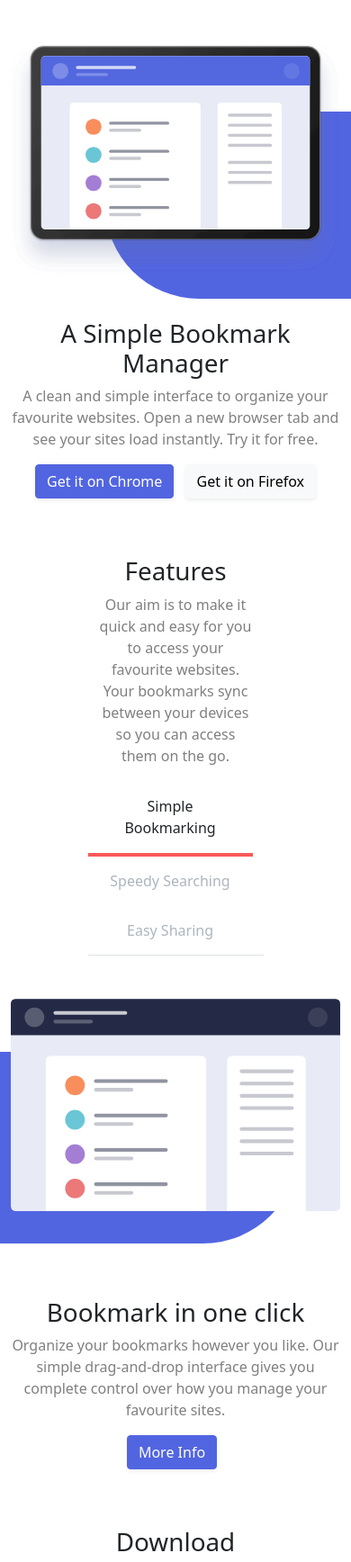
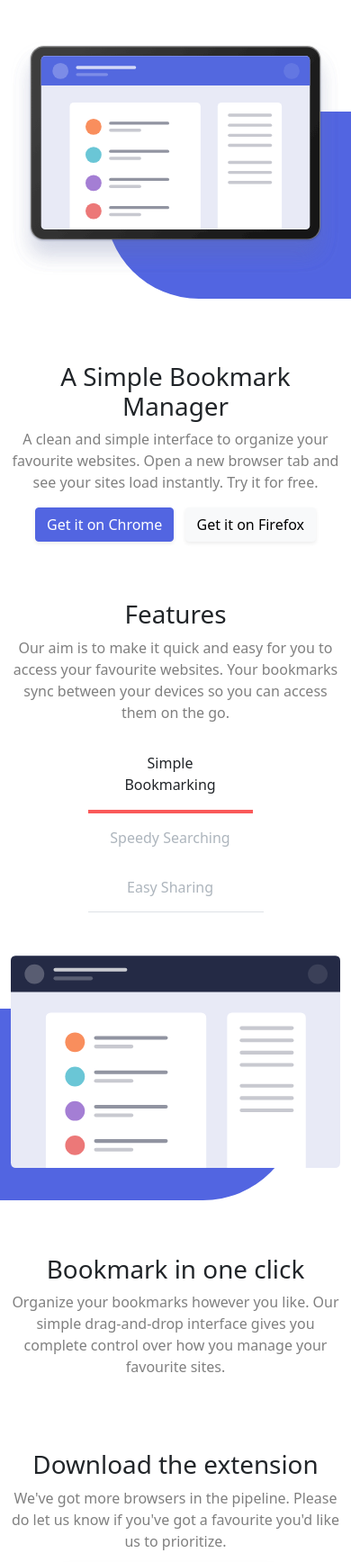
Before and after one commit to qfluis/ITAcademy_S2_BOOTSTRAP, a website: page index.html in a window 390 px wide. Shown: the part 58-1794 px from the top of the page at 90% size. Drawn offline with nearby package versions, Linux system fonts and the light colour scheme; files that its build step writes are made by us from their sources.

Commit message:
Ejercicio 5 IN PROGRESS

```diff
--- a/index.html
+++ b/index.html
@@ -51,7 +51,7 @@
         <!-- FRONT PAGE -->
         <section class="container mt-5">
             <div class="row justify-content-center align-items-center">
-                <section class="col-12 col-lg-6 order-2 order-lg-1 mb-3 text-center text-lg-start">
+                <section class="col-12 col-lg-6 order-2 order-lg-1 mb-3 mt-5 mt-lg-0 text-center text-lg-start">
                     <h1>A Simple Bookmark Manager</h1>
                     <p class="text-black-50">A clean and simple interface to organize your favourite websites. Open a
                         new browser tab and see your sites load instantly. Try it for free.</p>
@@ -73,7 +73,7 @@
         <!-- FEATURES -->
         <section class="container text-center mt-5">
             <div class="row justify-content-center">
-                <div class="col-6">
+                <div class="col-lg-6">
                     <a name="features"></a>
                     <h1>Features</h1>
                     <p class="text-black-50">Our aim is to make it quick and easy for you to access your favourite
@@ -116,7 +116,7 @@
                                     drag-and-drop interface gives you complete control over how you manage your
                                     favourite sites.</p>
                                 <div>
-                                    <button type="button" class="btn btn-primary shadow-sm me-2">More Info</button>
+                                    <button type="button" class="btn btn-primary shadow-sm me-2 d-none d-lg-block">More Info</button>
 
                                 </div>
                             </section>
@@ -138,7 +138,7 @@
                                 <p class="text-black-50">Our powerful search feature will help you find saved sites in
                                     no time at all. No need to trawi through all of your bookmarks.</p>
                                 <div>
-                                    <button type="button" class="btn btn-primary shadow-sm me-2">More Info</button>
+                                    <button type="button" class="btn btn-primary shadow-sm me-2 d-none d-lg-block">More Info</button>
 
                                 </div>
                             </section>
@@ -160,7 +160,7 @@
                                 <p class="text-black-50">Easily share your bookmarks and collections with other. Create
                                     a shareable link that you can send at the click of a button.</p>
                                 <div>
-                                    <button type="button" class="btn btn-primary shadow-sm me-2">More Info</button>
+                                    <button type="button" class="btn btn-primary shadow-sm me-2 d-none d-lg-block">More Info</button>
 
                                 </div>
                             </section>
@@ -174,7 +174,7 @@
         <!-- DOWNLOADS -->
         <section class="container mt-5">
             <div class="row justify-content-center">
-                <div class="col-6 text-center">
+                <div class="col-lg-6 text-center">
                     <h1>Download the extension</h1>
                     <p class="text-black-50">We've got more browsers in the pipeline. Please do let us know if you've
                         got a favourite you'd like us to prioritize.</p>
@@ -222,7 +222,7 @@
         <!-- FAQs-->
         <section class="container mt-5">
             <div class="row justify-content-center mb-3">
-                <div class="col-6 text-center">
+                <div class="col-lg-6 text-center">
                     <h1>Frequently Asked Questions</h1>
                     <p class="text-black-50">Here are some of our FAQs. If you have any other questions you'd like
                         answered please feel free to email us.</p>
@@ -230,7 +230,7 @@
                 </div>
             </div>
             <div class="row justify-content-center">
-                <div class="accordion accordion-flush col-6 border-top border-bottom" id="accordionFlushExample">
+                <div class="accordion accordion-flush col-lg-6 border-top border-bottom" id="accordionFlushExample">
                     <div class="accordion-item">
                         <h2 class="accordion-header" id="flush-headingOne">
                             <button class="accordion-button collapsed" type="button" data-bs-toggle="collapse"
```
